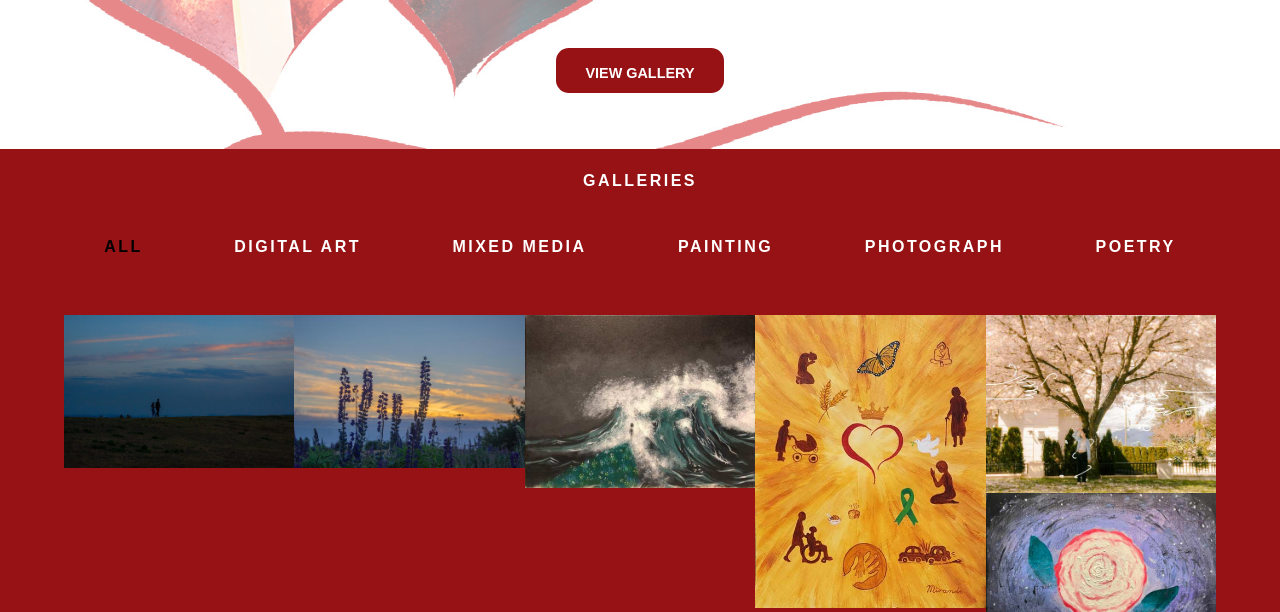
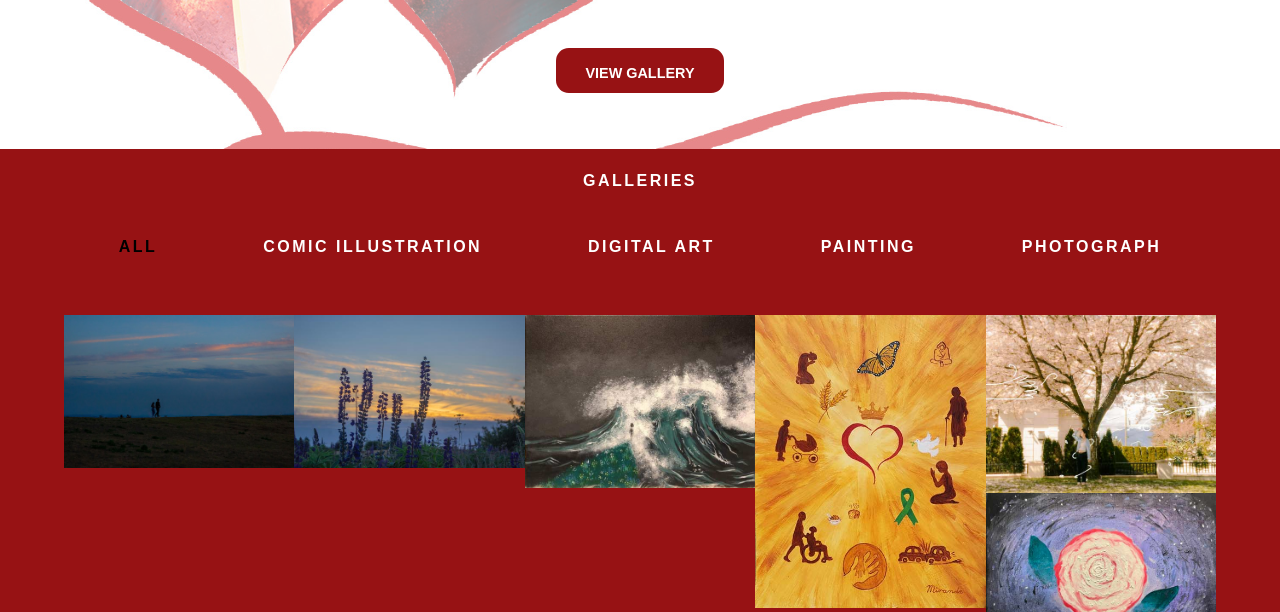
Before and after one commit to carissas086/flg, a PHP site: page / in a window 1280 px wide. Shown: the part 724-1336 px from the top of the page. Run offline with PHP 8.4, Linux system fonts and the light colour scheme; some libraries are stand-ins or nearby versions; some web fonts are replaced.

Commit message:
filters update for aug23

```diff
--- a/filters.php
+++ b/filters.php
@@ -32,14 +32,14 @@
         <!-- ==== EDIT MEDIUMS LIST ==== -->
                 <li class="is-selected" data-filter="*">All</li>
                 <!-- <li data-filter=".m-arcrylic">Arcrylic</li> -->
-                <!-- <li data-filter=".m-comic">Comic Illustration</li> -->
+                <li data-filter=".m-comic">Comic Illustration</li>
                 <!-- <li data-filter=".m-composite">Composite Photograph</li> -->
                 <li data-filter=".m-digitalart">Digital Art</li>
-                <li data-filter=".m-mixedmedia">Mixed Media</li>
+                <!-- <li data-filter=".m-mixedmedia">Mixed Media</li> -->
                 <li data-filter=".m-painting">Painting</li>
                 <!-- <li data-filter=".m-pastel">Pastel</li> -->
                 <li data-filter=".m-photograph">Photograph</li>
-                <li data-filter=".m-poetry">Poetry</li>
+                <!-- <li data-filter=".m-poetry">Poetry</li> -->
                 <!-- <li data-filter=".m-quilt">Quilt</li>
                 <li data-filter=".m-shadowbox">Shadow Box</li> -->
                 <!-- <li data-filter=".m-watercolour">Watercolour</li> -->
```
